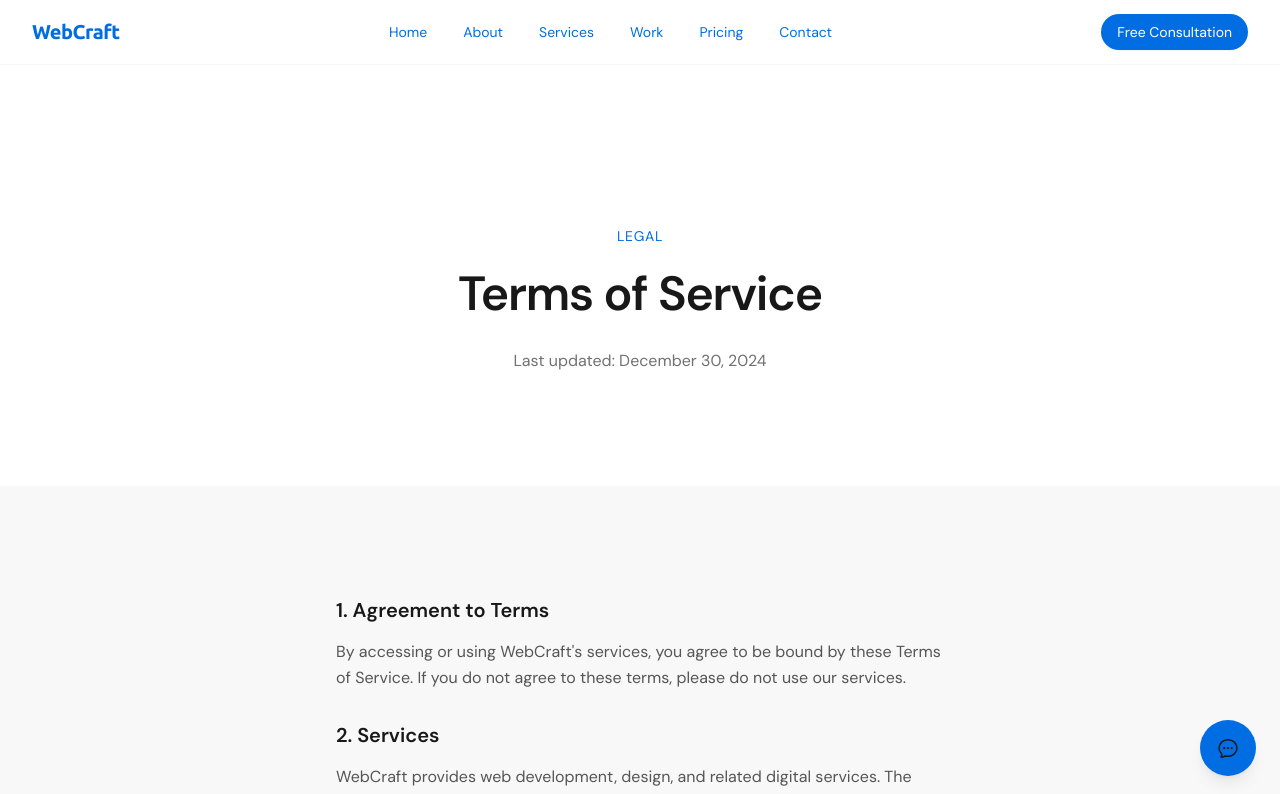
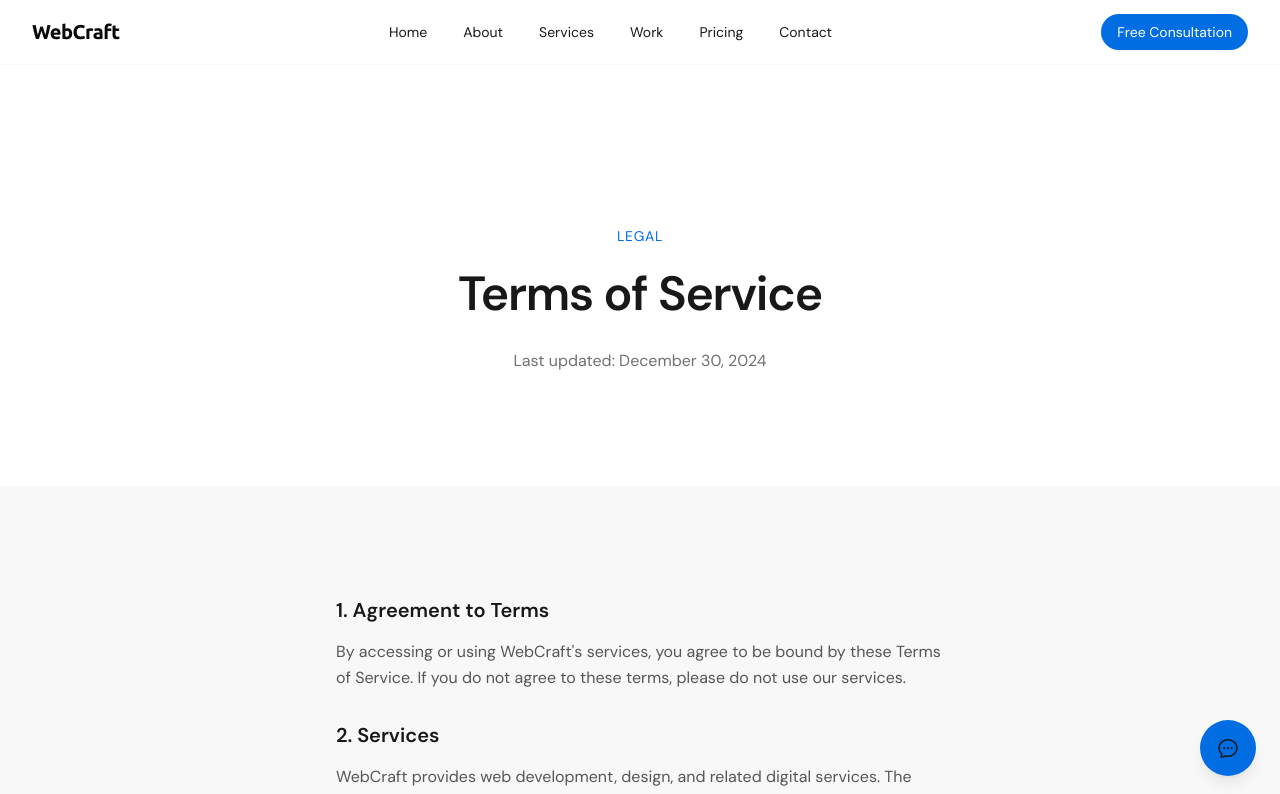
Before and after one commit to Rameshwar-bhagwat10/WebCraft, a Next.js app: page /terms in a window 1280 px wide. Shown: the top 794 px of the page. Built offline with nearby package versions, Linux system fonts and the light colour scheme; no server answers.

Commit message:
fix: remove global link color override from navlinks
- Changed global link styles to only apply within content areas (p, article, .prose)
- NavLinks and logotype now correctly show black color
- Global link styles no longer override component-specific colors

```diff
--- a/src/app/globals.css
+++ b/src/app/globals.css
@@ -286,16 +286,16 @@ p {
 }
 
 /*
- * Link styles - only for content links, not button-styled links
- * Button components handle their own text colors
+ * Link styles - only for content links in paragraphs
+ * Navigation and button links handle their own colors
  */
-a:where(:not([class*='inline-flex'])) {
+a:where(:not([class])):where(p *, article *, .prose *) {
   color: var(--color-primary-600);
   text-decoration: none;
   transition: color var(--transition-fast);
 }
 
-a:where(:not([class*='inline-flex'])):hover {
+a:where(:not([class])):where(p *, article *, .prose *):hover {
   color: var(--color-primary-700);
 }
 
```
